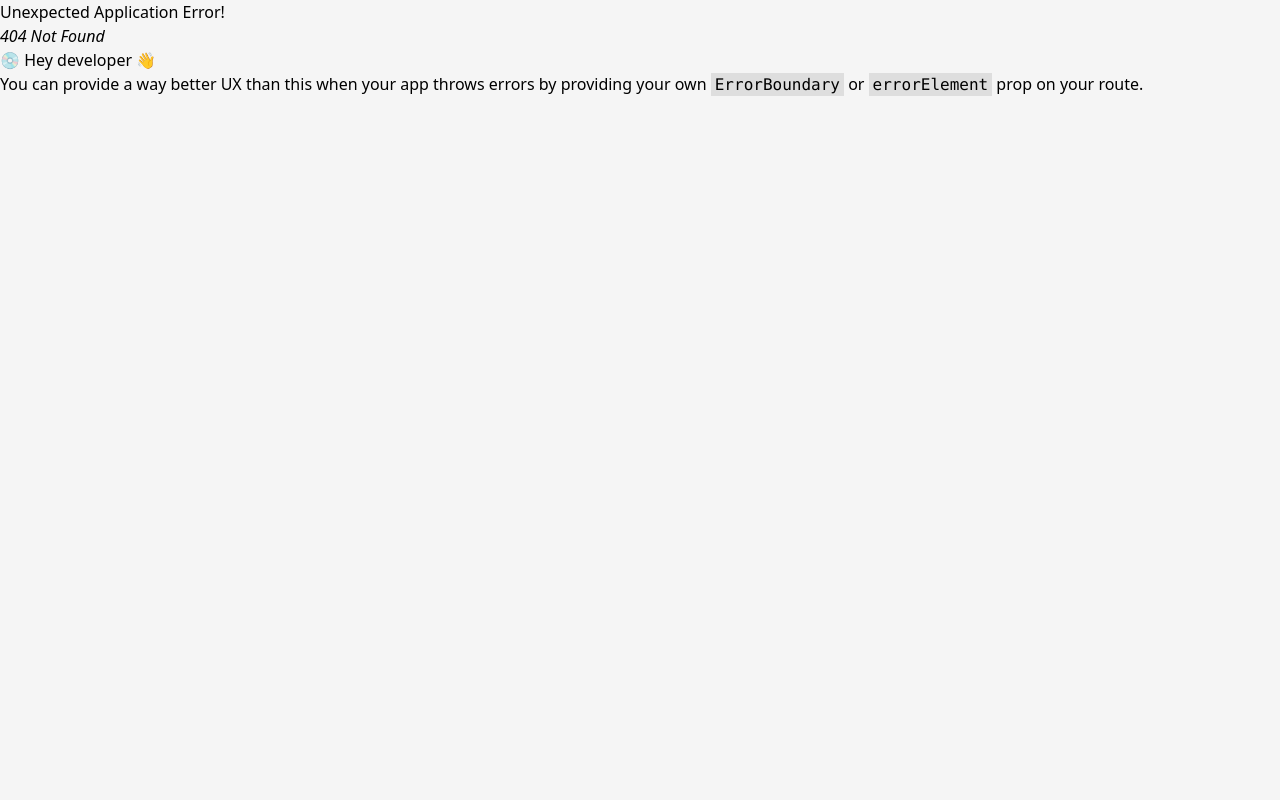
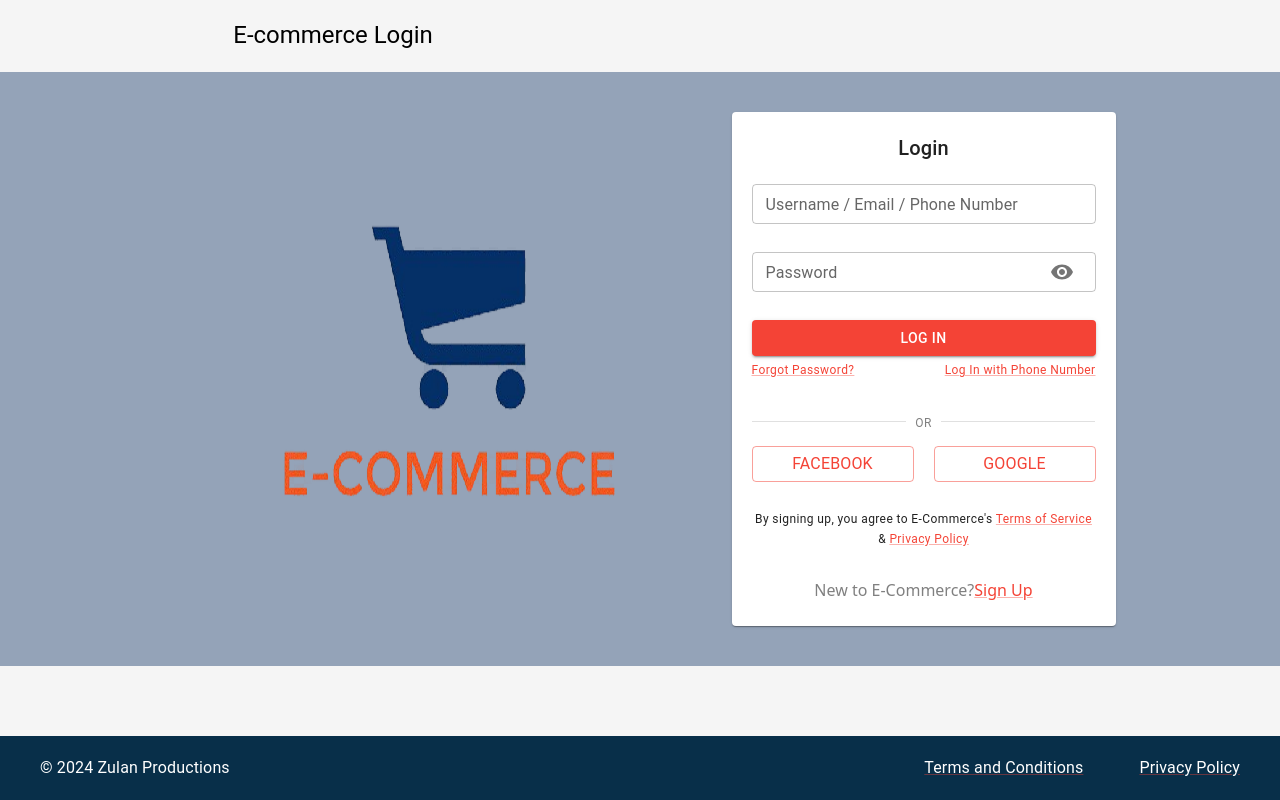
Before and after one commit to rZulan/generic-ecommerce, a React (Vite) app: page /login in a window 1280 px wide. Before the commit this address had no page. Built offline with nearby package versions, Linux system fonts and the light colour scheme.

Commit message:
feat: added login and signup page

```diff
--- /dev/null
+++ b/src/Login.jsx
@@ -0,0 +1,89 @@
+import { Button, Divider, IconButton, InputAdornment, Link, Paper, TextField, Typography } from "@mui/material"
+import EcommerceLogo from './assets/e-commercelogo.png'
+import { Visibility, VisibilityOff } from "@mui/icons-material"
+import { useState } from "react";
+
+
+const Login = () => {
+  const [showPassword, setShowPassword] = useState(false);
+
+  return (
+    <>
+      <div className="pt-5 pl-5 pb-5 w-2/3 m-auto">
+        <Typography variant="h5">E-commerce Login</Typography>
+      </div>
+
+      <div className="flex justify-center bg-slate-400 h-full">
+        <img src={EcommerceLogo} alt="e-commerce logo" />
+        <Paper className="w-96 mt-10 mb-10 pt-5 pl-5 pr-5 h-fit">
+          <Typography variant="h6" className="flex pb-5 justify-center">Login</Typography>
+          <div className="flex flex-col gap-7">
+            <TextField
+            label='Username / Email / Phone Number'
+            size="small"
+            fullWidth
+            />
+
+            <TextField
+            label='Password'
+            size="small"
+            type={showPassword ? 'text' : 'password'}
+            fullWidth
+            InputProps={{
+              endAdornment: (
+                <InputAdornment position="end">
+                  <IconButton
+                    onClick={() => setShowPassword(!showPassword)}
+                  >
+                    {showPassword ? <VisibilityOff /> : <Visibility />}
+                  </IconButton>
+                </InputAdornment>
+              ),
+            }}
+            />
+
+            <Button variant="contained">LOG IN</Button>
+            <div className="flex justify-between -mt-7">
+              <Link><Typography variant="caption">Forgot Password?</Typography></Link>
+              <Link><Typography variant="caption">Log In with Phone Number</Typography></Link>
+            </div>
+
+            <Divider><Typography variant="caption" sx={{color:'gray'}}>OR</Typography></Divider>
+
+            <div className="flex justify-between gap-5 -mt-4">
+              <Button variant="outlined" fullWidth><Typography>Facebook</Typography></Button>
+              <Button variant="outlined" fullWidth><Typography>Google</Typography></Button>
+            </div>
+
+            <div className="flex justify-between text-center">
+              <Typography variant="caption">By signing up, you agree to E-Commerce's <Link>Terms of Service</Link> & <Link>Privacy Policy</Link></Typography>
+            </div>
+
+            <Typography color={"gray"} sx={{display: 'flex',justifyContent:'center', paddingBottom: 3}} variant="body">New to E-Commerce? <Link href='/signup'>Sign Up</Link></Typography>
+          </div>
+        </Paper>
+
+        <div className="flex flex-wrap h-16 bg-sky-950 mt-10 fixed bottom-0 w-full">
+          <div className="pl-10 pt-5">
+            <Typography color={'white'}>© 2024 Zulan Productions</Typography>
+          </div>
+
+          <div className="flex flex-1 justify-end gap-9 pr-10">
+            <div className="pl-5 pt-5">
+              <Link>
+                <Typography color={'white'}>Terms and Conditions</Typography>
+              </Link>
+            </div>
+            <div className="pl-5 pt-5">
+              <Link>
+                <Typography color={'white'}>Privacy Policy</Typography>
+              </Link>
+        </div>
+			</div>
+			</div>
+      </div>
+    </>
+  )
+}
+
+export default Login
--- /dev/null
+++ b/src/Signup.jsx
@@ -0,0 +1,58 @@
+import { Button, Divider, Link, Paper, TextField, Typography } from "@mui/material"
+import EcommerceLogo from './assets/e-commercelogo.png'
+
+const Signup = () => {
+  return (
+    <>
+    <div className="pt-5 pl-5 pb-5 w-2/3 m-auto">
+      <Typography variant="h5">E-commerce Sign Up</Typography>
+    </div>
+
+    <div className="flex justify-center bg-slate-400 h-fit">
+      <img src={EcommerceLogo} alt="e-commerce logo" />
+      <Paper className="w-96 mt-10 mb-10 pt-5 pl-5 pr-5 h-fit">
+        <Typography variant="h6" className="flex pb-5 justify-center">Sign Up</Typography>
+        <div className="flex flex-col gap-7">
+          <TextField
+          label='Phone Number'
+          size="small"
+          fullWidth
+          />
+
+          <Button variant="contained">SIGN UP</Button>
+
+          <Divider><Typography variant="caption" sx={{color:'gray'}}>OR</Typography></Divider>
+
+          <div className="flex justify-between gap-5 -mt-4">
+            <Button variant="outlined" fullWidth><Typography>Facebook</Typography></Button>
+            <Button variant="outlined" fullWidth><Typography>Google</Typography></Button>
+          </div>
+
+          <Typography color={"gray"} sx={{display: 'flex',justifyContent:'center', paddingBottom: 3}}>Already have an account? <Link href='/login'>Log In</Link></Typography>
+        </div>
+      </Paper>
+
+      <div className="flex flex-wrap h-16 bg-sky-950 mt-10 fixed bottom-0 w-full">
+        <div className="pl-10 pt-5">
+          <Typography color={'white'}>© 2024 Zulan Productions</Typography>
+        </div>
+
+        <div className="flex flex-1 justify-end gap-9 pr-10">
+          <div className="pl-5 pt-5">
+            <Link>
+              <Typography color={'white'}>Terms and Conditions</Typography>
+            </Link>
+          </div>
+          <div className="pl-5 pt-5">
+            <Link>
+              <Typography color={'white'}>Privacy Policy</Typography>
+            </Link>
+      </div>
+          </div>
+          </div>
+    </div>
+  </>
+  )
+}
+
+export default Signup
--- a/src/components/Header.jsx
+++ b/src/components/Header.jsx
@@ -52,7 +52,8 @@ const Header = () => {
 						<Link to={"/cart"}>
 							<ShoppingCartIcon />
 						</Link>
-						<h1>Logout</h1>
+						<Link to={"/login"}>Login</Link>
+						<Link to={"/signup"}>Signup</Link>
 					</div>
 				</Box>
 			</Box>
```
Also changed, not shown: src/main.jsx (+11 -1 lines), src/assets/e-commercelogo.png (added).
